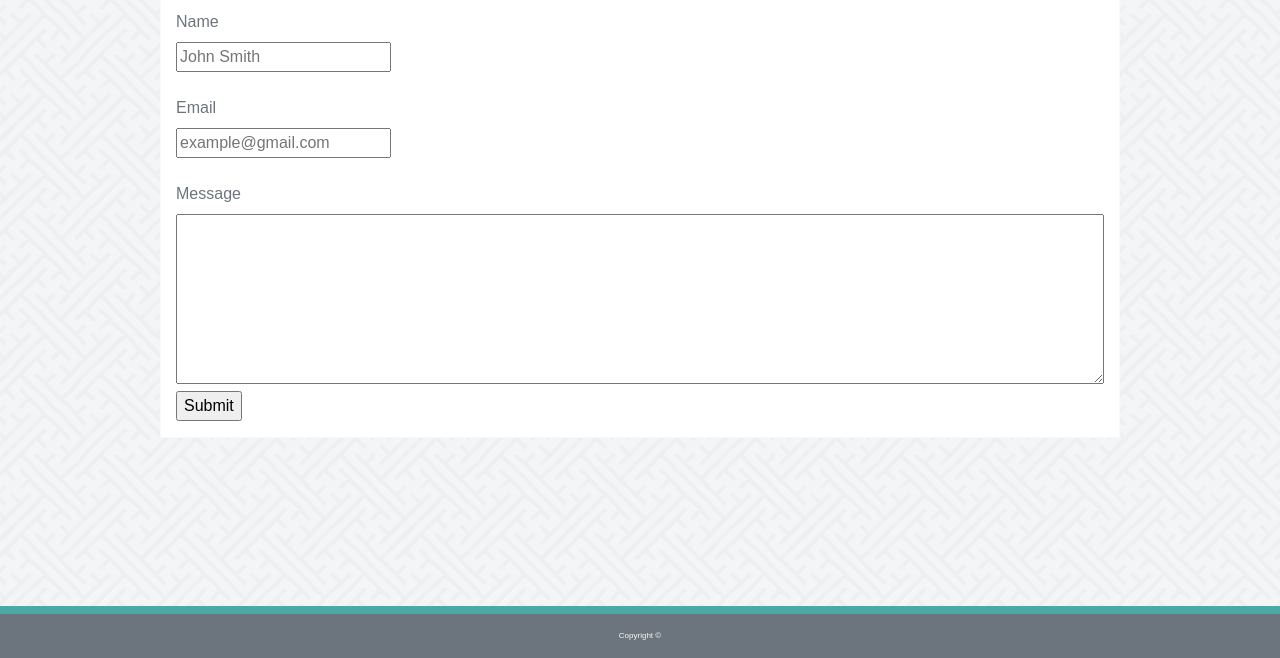
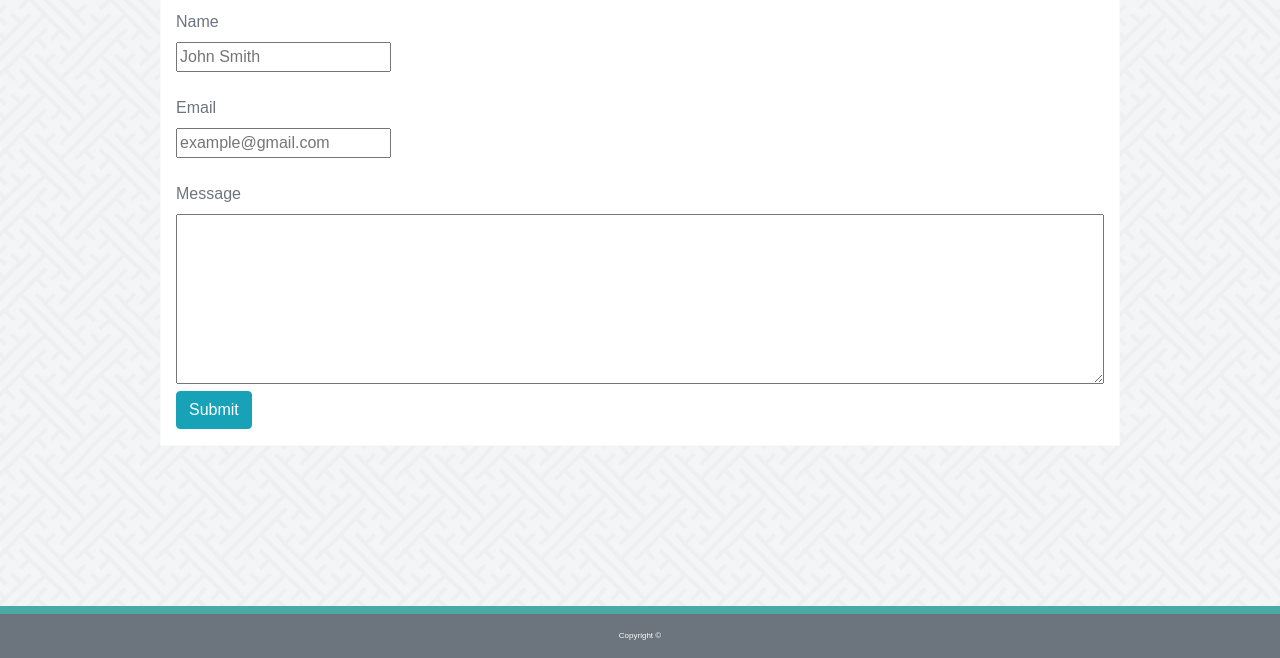
Before and after one commit to dproc96/Bootstrap-Portfolio, a plain HTML site: page contact.html in a window 1280 px wide. Shown: the part 142-800 px from the top of the page. Drawn offline with nearby package versions, Linux system fonts and the light colour scheme.

Commit message:
fixed contact submit button

```diff
--- a/contact.html
+++ b/contact.html
@@ -54,7 +54,7 @@
                         <br>
                         <textarea class="form--input" name="message" id="message" style="height:170px; width: 100%;"></textarea>
 
-                        <input type="submit" value="Submit" id="button-submit">
+                        <input class="btn btn-info" type="submit" value="Submit" id="button-submit">
                     </form>
                 </div>
             </div>
```
